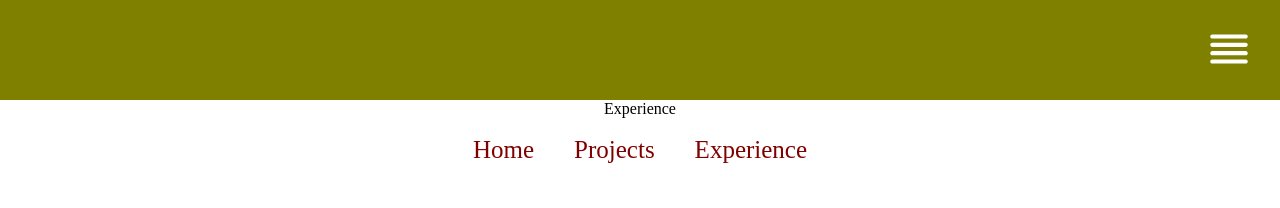
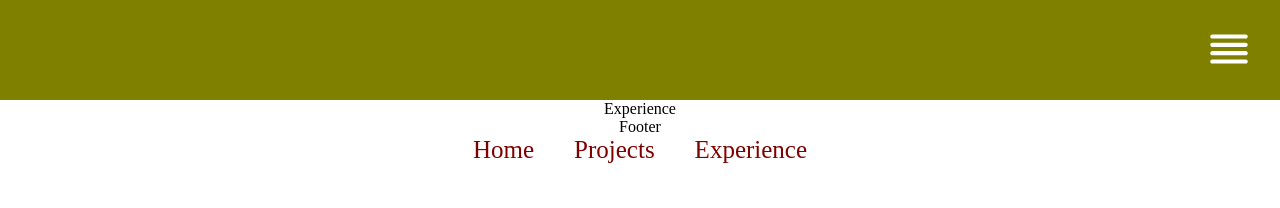
Before and after one commit to Baskanbetul/bee-portfolio, a React (Create React App) app: page /experience in a window 1280 px wide. Shown: the top 208 px of the page. Built offline with nearby package versions, Linux system fonts and the light colour scheme.

Commit message:
Made function Footer component to show Links

```diff
--- a/src/App.js
+++ b/src/App.js
@@ -6,6 +6,7 @@ import Projects from './pages/Projects'
 import Experience from './pages/Experience'
 import Navbar from './components/Navbar';
 // import ReactDom from 'react-dom';
+import Footer from "./components/Footer";
 
 function App() {
   return (
@@ -17,7 +18,7 @@ function App() {
             <Route path="/projects" element={<Projects />} />
             <Route path="/experience" element={<Experience />} />
           </Routes>
-          {/* </Navbar> */}
+          <Footer />
        </Router>
     </div>
   );
--- a/src/components/Footer.js
+++ b/src/components/Footer.js
@@ -0,0 +1,11 @@
+import React from 'react'
+
+function Footer() {
+  return (
+    <div>
+      Footer
+    </div>
+  )
+}
+
+export default Footer
```
